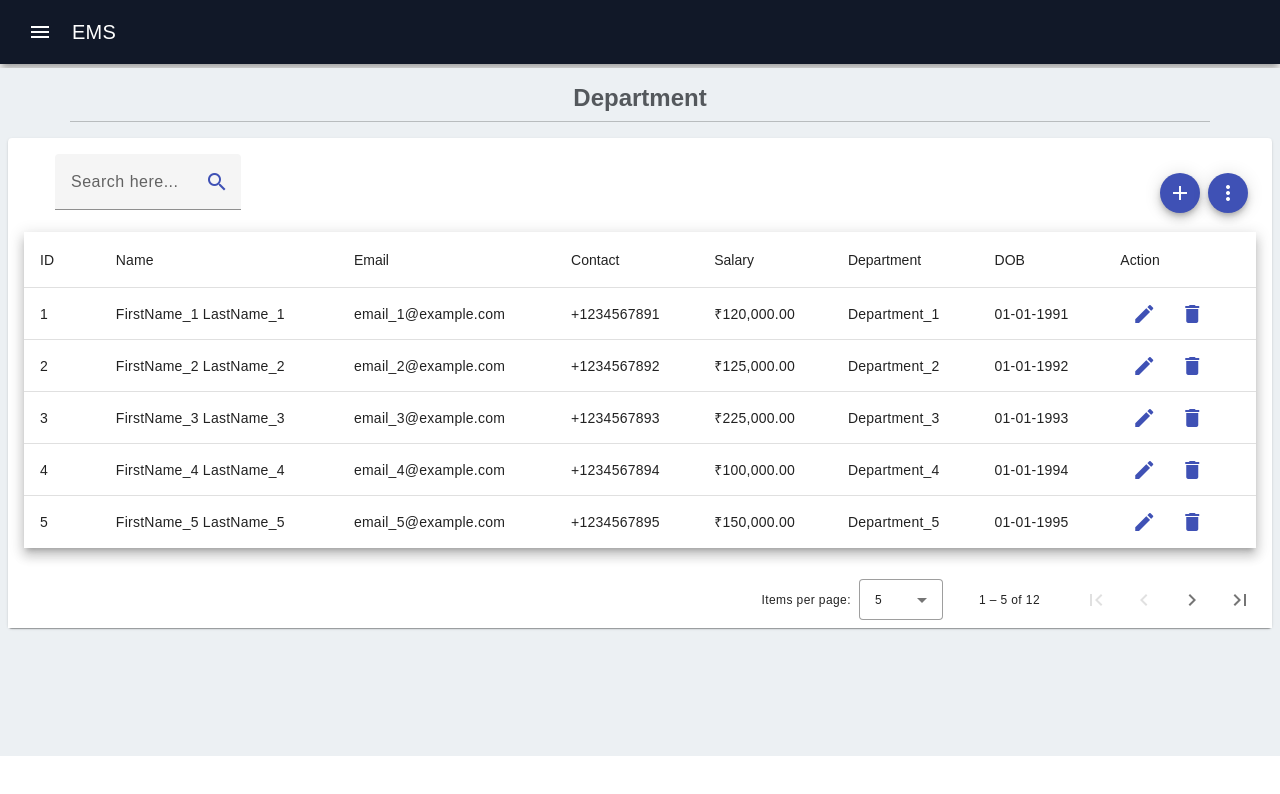
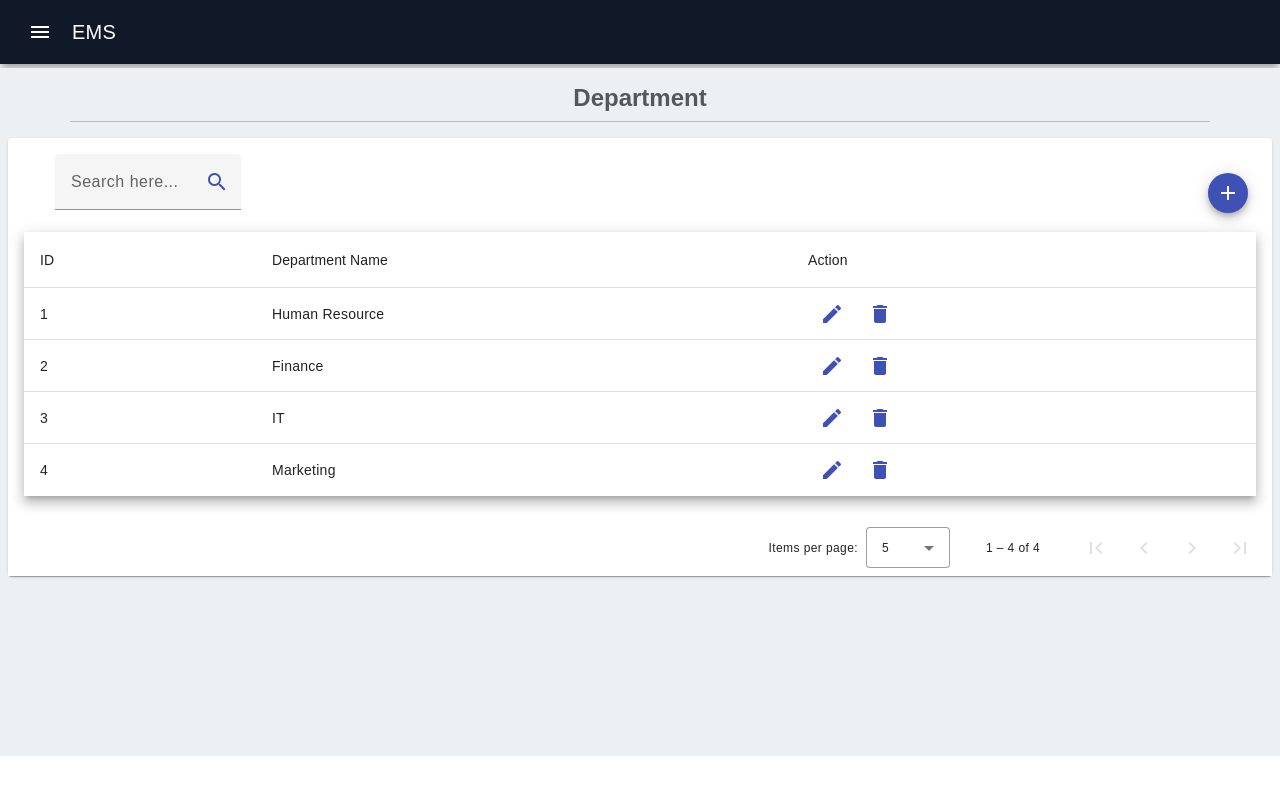
Before and after one commit to jayshree-1310/Employee_Management_system, an Angular app: page /manage-dept in a window 1280 px wide. Shown: the top 794 px of the page. Built offline with nearby package versions, Linux system fonts and the light colour scheme.

Commit message:
manage department component angular

```diff
--- a/src/app/Admin/manage-dept/manage-dept.component.html
+++ b/src/app/Admin/manage-dept/manage-dept.component.html
@@ -24,30 +24,11 @@
           <button
             mat-mini-fab
             color="primary"
-            matTooltip="Add new Employee"
+            matTooltip="Add new Department"
             (click)="addEmployee()"
           >
             <mat-icon>add</mat-icon>
           </button>
-        </div>
-
-        <div class="me-2">
-          <button
-            mat-mini-fab
-            color="primary"
-            [matMenuTriggerFor]="menu1"
-            matTooltip="More actions"
-          >
-            <mat-icon>more_vert</mat-icon>
-          </button>
-          <mat-menu #menu1="matMenu">
-            <button mat-menu-item>
-              <span>Export as Excel</span>
-            </button>
-            <button mat-menu-item>
-              <span>Export as Pdf</span>
-            </button>
-          </mat-menu>
         </div>
       </div>
     </mat-card-header>
@@ -64,39 +45,9 @@
           <td mat-cell *matCellDef="let element; let i = index">{{ i + 1 }}</td>
         </ng-container>
         <ng-container matColumnDef="name">
-          <th mat-header-cell *matHeaderCellDef>Name</th>
+          <th mat-header-cell *matHeaderCellDef>Department Name</th>
           <td mat-cell *matCellDef="let element">
-            {{ element.fname + " " + element.lname }}
-          </td>
-        </ng-container>
-        <ng-container matColumnDef="email">
-          <th mat-header-cell mat-sort-header *matHeaderCellDef>Email</th>
-          <td mat-cell *matCellDef="let element">
-            {{ element.email }}
-          </td>
-        </ng-container>
-        <ng-container matColumnDef="contact">
-          <th mat-header-cell mat-sort-header *matHeaderCellDef>Contact</th>
-          <td mat-cell *matCellDef="let element">
-            {{ element.contact }}
-          </td>
-        </ng-container>
-        <ng-container matColumnDef="salary">
-          <th mat-header-cell mat-sort-header *matHeaderCellDef>Salary</th>
-          <td mat-cell *matCellDef="let element">
-            {{ element.salary | currency : "INR" }}
-          </td>
-        </ng-container>
-        <ng-container matColumnDef="department">
-          <th mat-header-cell mat-sort-header *matHeaderCellDef>Department</th>
-          <td mat-cell *matCellDef="let element">
-            {{ element.department }}
-          </td>
-        </ng-container>
-        <ng-container matColumnDef="birthdate">
-          <th mat-header-cell mat-sort-header *matHeaderCellDef>DOB</th>
-          <td mat-cell *matCellDef="let element">
-            {{ element.birthdate | date : "dd-MM-yyyy" }}
+            {{ element.name }}
           </td>
         </ng-container>
         <ng-container matColumnDef="action">
--- a/src/app/Admin/manage-dept/manage-dept.component.ts
+++ b/src/app/Admin/manage-dept/manage-dept.component.ts
@@ -46,124 +46,16 @@ export class ManageDeptComponent implements OnInit, AfterViewInit {
   ngOnInit(): void {
     const userdata = [
       {
-        fname: 'FirstName_1',
-        lname: 'LastName_1',
-        email: 'email_1@example.com',
-        birthdate: '1991-01-01',
-        gender: 'Male',
-        department: 'Department_1',
-        contact: '+1234567891',
-        salary: 120000,
+        name: "Human Resource",
       },
       {
-        fname: 'FirstName_2',
-        lname: 'LastName_2',
-        email: 'email_2@example.com',
-        birthdate: '1992-01-01',
-        gender: 'Female',
-        department: 'Department_2',
-        contact: '+1234567892',
-        salary: 125000,
+        name: "Finance",
       },
       {
-        fname: 'FirstName_3',
-        lname: 'LastName_3',
-        email: 'email_3@example.com',
-        birthdate: '1993-01-01',
-        gender: 'Male',
-        department: 'Department_3',
-        contact: '+1234567893',
-        salary: 225000,
+        name: "IT",
       },
       {
-        fname: 'FirstName_4',
-        lname: 'LastName_4',
-        email: 'email_4@example.com',
-        birthdate: '1994-01-01',
-        gender: 'Female',
-        department: 'Department_4',
-        contact: '+1234567894',
-        salary: 100000,
-      },
-      {
-        fname: 'FirstName_5',
-        lname: 'LastName_5',
-        email: 'email_5@example.com',
-        birthdate: '1995-01-01',
-        gender: 'Male',
-        department: 'Department_5',
-        contact: '+1234567895',
-        salary: 150000,
-      },
-      {
-        fname: 'FirstName_6',
-        lname: 'LastName_6',
-        email: 'email_6@example.com',
-        birthdate: '1996-01-01',
-        gender: 'Female',
-        department: 'Department_6',
-        contact: '+1234567896',
-        salary: 175000,
-      },
-      {
-        fname: 'FirstName_7',
-        lname: 'LastName_7',
-        email: 'email_7@example.com',
-        birthdate: '1997-01-01',
-        gender: 'Male',
-        department: 'Department_7',
-        contact: '+1234567897',
-        salary: 165000,
-      },
-      {
-        fname: 'FirstName_8',
-        lname: 'LastName_8',
-        email: 'email_8@example.com',
-        birthdate: '1998-01-01',
-        gender: 'Female',
-        department: 'Department_8',
-        contact: '+1234567898',
-        salary: 135000,
-      },
-      {
-        fname: 'FirstName_9',
-        lname: 'LastName_9',
-        email: 'email_9@example.com',
-        birthdate: '1999-01-01',
-        gender: 'Male',
-        department: 'Department_9',
-        contact: '+1234567899',
-        salary: 210000,
-      },
-      {
-        fname: 'FirstName_10',
-        lname: 'LastName_10',
-        email: 'email_10@example.com',
-        birthdate: '2000-01-01',
-        gender: 'Female',
-        department: 'Department_10',
-        contact: '+12345678910',
-        salary: 129500,
-      },
-      {
-        fname: 'FirstName_11',
-        lname: 'LastName_11',
-        email: 'email_11@example.com',
-        birthdate: '2001-01-01',
-        gender: 'Male',
-        department: 'Department_11',
-        contact: '+12345678911',
-        salary: 115000,
-      },
-      {
-        fname: 'FirstName_12',
-        lname: 'LastName_12',
-        email: 'email_12@example.com',
-        birthdate: '2002-01-01',
-        gender: 'Female',
-        department: 'Department_12',
-        contact: '+12345678912',
-        salary: 190000,
+        name:"Marketing",
       },
     ];
     this.dataSource = new MatTableDataSource(userdata);
@@ -175,11 +67,6 @@ export class ManageDeptComponent implements OnInit, AfterViewInit {
   displayColumns: string[] = [
     'no',
     'name',
-    'email',
-    'contact',
-    'salary',
-    'department',
-    'birthdate',
     'action',
   ];
 
@@ -188,6 +75,6 @@ export class ManageDeptComponent implements OnInit, AfterViewInit {
     this.dataSource.filter = value.trim().toLowerCase();
   }
   addEmployee() {
-    this.route.navigate(['/add-staff']);
+    this.route.navigate(['/add-dept']);
   }
 }
```
